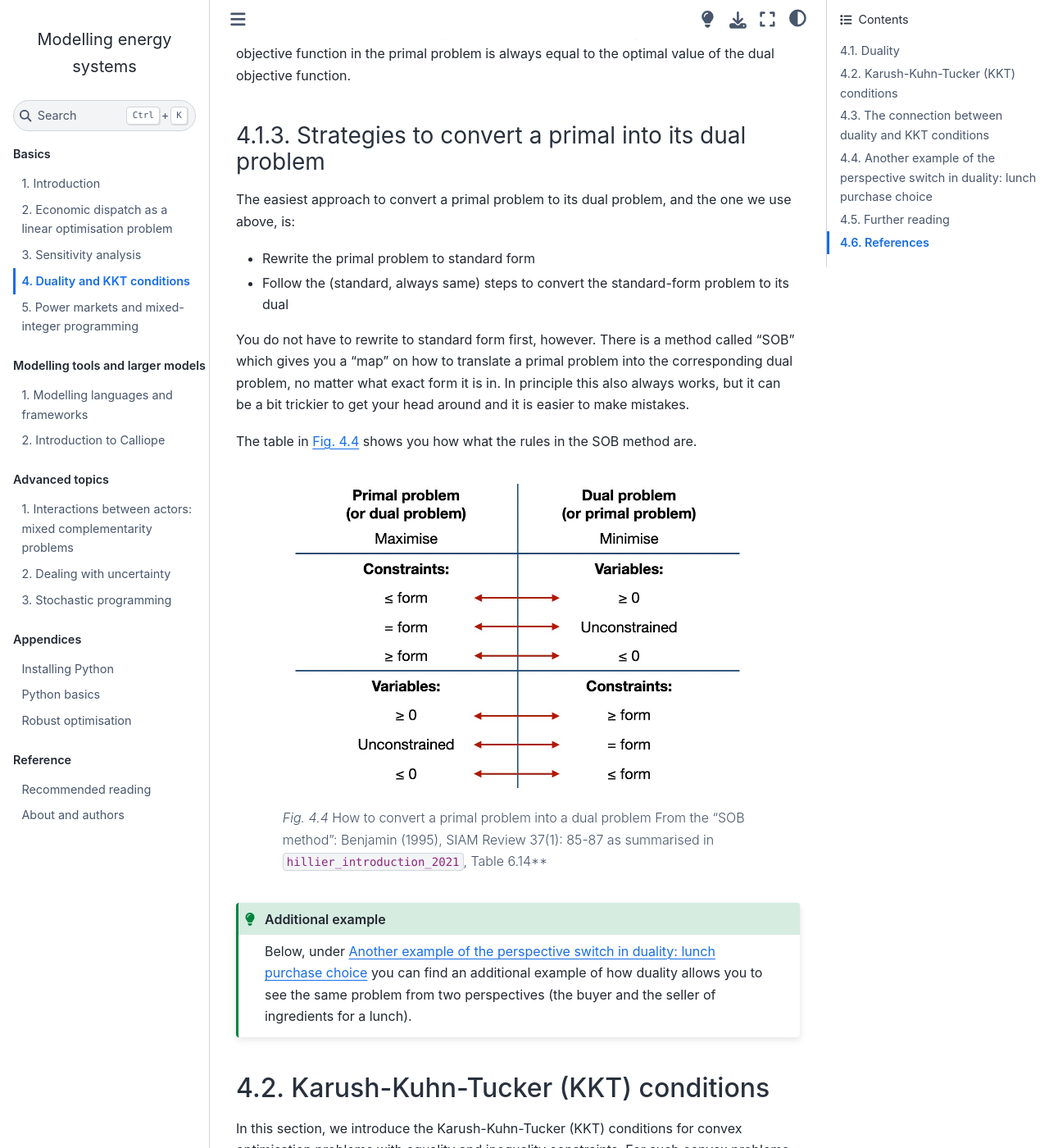
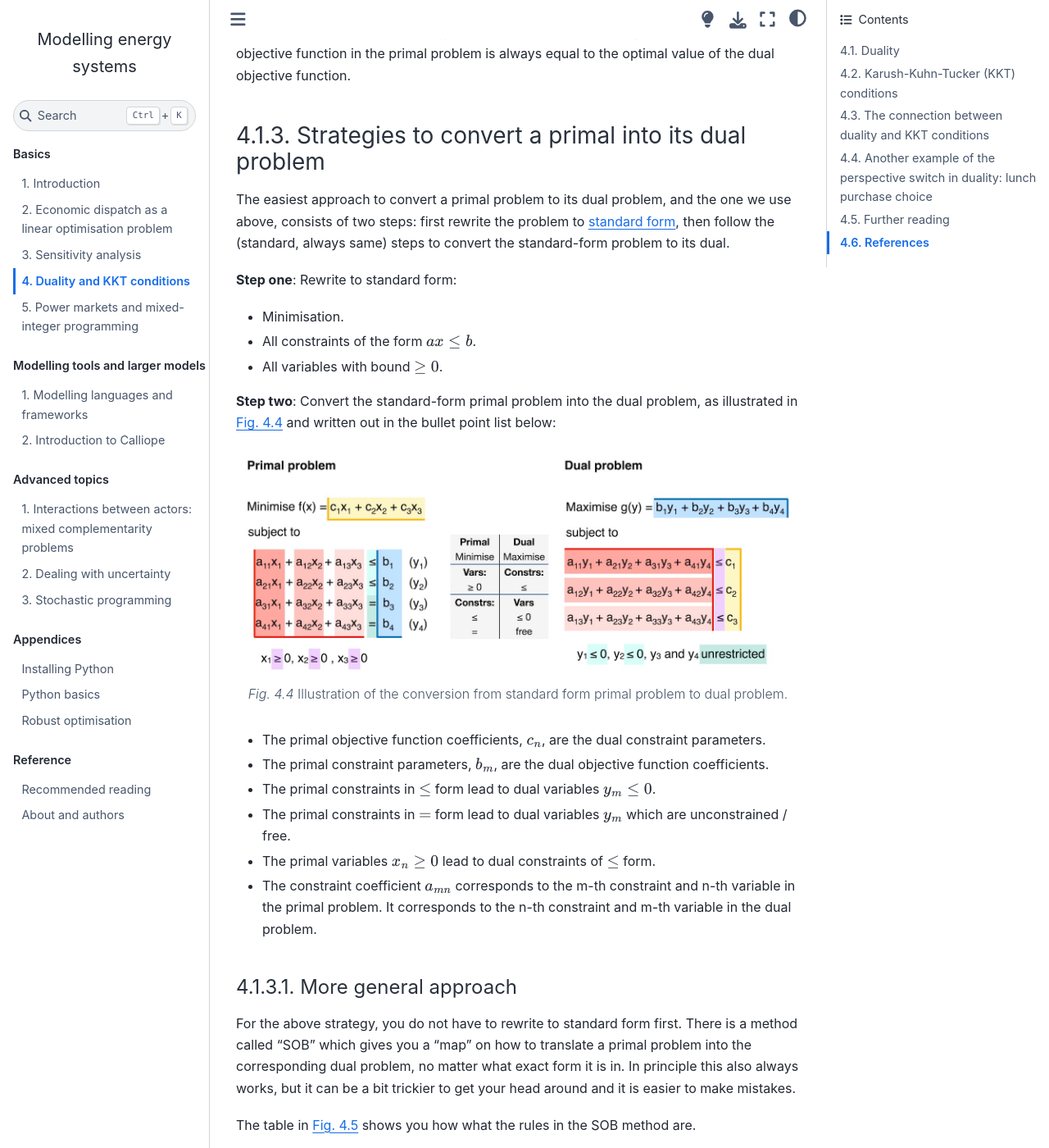
Before and after one commit to sjpfenninger/modelling-energy-systems, a Jupyter Book: the page built from basics/duality-kkts.md, in a window 1280 px wide and 1400 px high, scrolled down 5894 px. Shown: the whole window at 82% size. Built offline with Jupyter Book 1.0.4 settings and Sphinx 7.4.7 and the Sphinx Book theme 1.1.4, drawn with Linux system fonts in a browser that asks for light colours; pages that are not in the unit, such as notebooks, are missing from menus; comment, search, counter and statistics services are not loaded; cross-references to code outside the pages are shown as plain code; some of the changed text lies outside the part shown.

Commit message:
Duality appendix merged into duality section

````diff
--- a/basics/duality-kkts.md
+++ b/basics/duality-kkts.md
@@ -151,17 +151,36 @@ Notice that when there is a factor of $P_\mathbf{1}$ in a primal constraint, thi
 
 We can solve the dual problem to obtain the optimal solution ($X_1 = -1, X_2 = 0, X_3 = 0, X_4 = 0, X_5 = 4$). Recall that this solution to the dual problem gives the shadow prices of the primal problem. Looking at the shadow prices also reveals something about the primal constraints. When the shadow price is zero, that means the constraint is non-binding. In our example, only the first constraint ($P_1 \leq 300$, capacity limit on unit 1) and last constraint ($P_1 + P_2 = 500$, demand constraint) are active. If the right-hand side of the demand constraint is changed marginally (by one unit) then the optimal value of the objective function will change by $X_5 = 4$. The objective function value is 1700 in both the primal and dual solution. The optimal value of the objective function in the primal problem is always equal to the optimal value of the dual objective function.
 
-
 (content:duality-kkts:duality-conversion-strategy)=
 
 ### Strategies to convert a primal into its dual problem
 
-The easiest approach to convert a primal problem to its dual problem, and the one we use above, is:
+The easiest approach to convert a primal problem to its dual problem, and the one we use above, consists of two steps: first rewrite the problem to [standard form](content:lp:standard-form), then follow the (standard, always same) steps to convert the standard-form problem to its dual.
 
-* Rewrite the primal problem to standard form
-* Follow the (standard, always same) steps to convert the standard-form problem to its dual
+**Step one**: Rewrite to standard form:
 
-You do not have to rewrite to standard form first, however. There is a method called "SOB" which gives you a "map" on how to translate a primal problem into the corresponding dual problem, no matter what exact form it is in. In principle this also always works, but it can be a bit trickier to get your head around and it is easier to make mistakes.
+* Minimisation.
+* All constraints of the form $ax \leq b$.
+* All variables with bound $\geq 0 $.
+
+**Step two**: Convert the standard-form primal problem into the dual problem, as illustrated in {numref}`fig:generic_primal_dual_conversion` and written out in the bullet point list below:
+
+```{figure} ../images/primal_dual.jpg
+:name: fig:generic_primal_dual_conversion
+
+Illustration of the conversion from standard form primal problem to dual problem.
+```
+
+* The primal objective function coefficients, $c_n$, are the dual constraint parameters.
+* The primal constraint parameters, $b_m$, are the dual objective function coefficients.
+* The primal constraints in $\leq$ form lead to dual variables $y_m \leq 0$.
+* The primal constraints in $=$ form lead to dual variables $y_m$ which are unconstrained / free.
+* The primal variables $x_n \geq 0$ lead to dual constraints of $\leq$ form.
+* The constraint coefficient $a_{mn}$ corresponds to the m-th constraint and n-th variable in the primal problem. It corresponds to the n-th constraint and m-th variable in the dual problem.
+
+#### More general approach
+
+For the above strategy, you do not have to rewrite to standard form first. There is a method called "SOB" which gives you a "map" on how to translate a primal problem into the corresponding dual problem, no matter what exact form it is in. In principle this also always works, but it can be a bit trickier to get your head around and it is easier to make mistakes.
 
 The table in {numref}`fig:duality_conversion_table` shows you how what the rules in the SOB method are.
 
````
